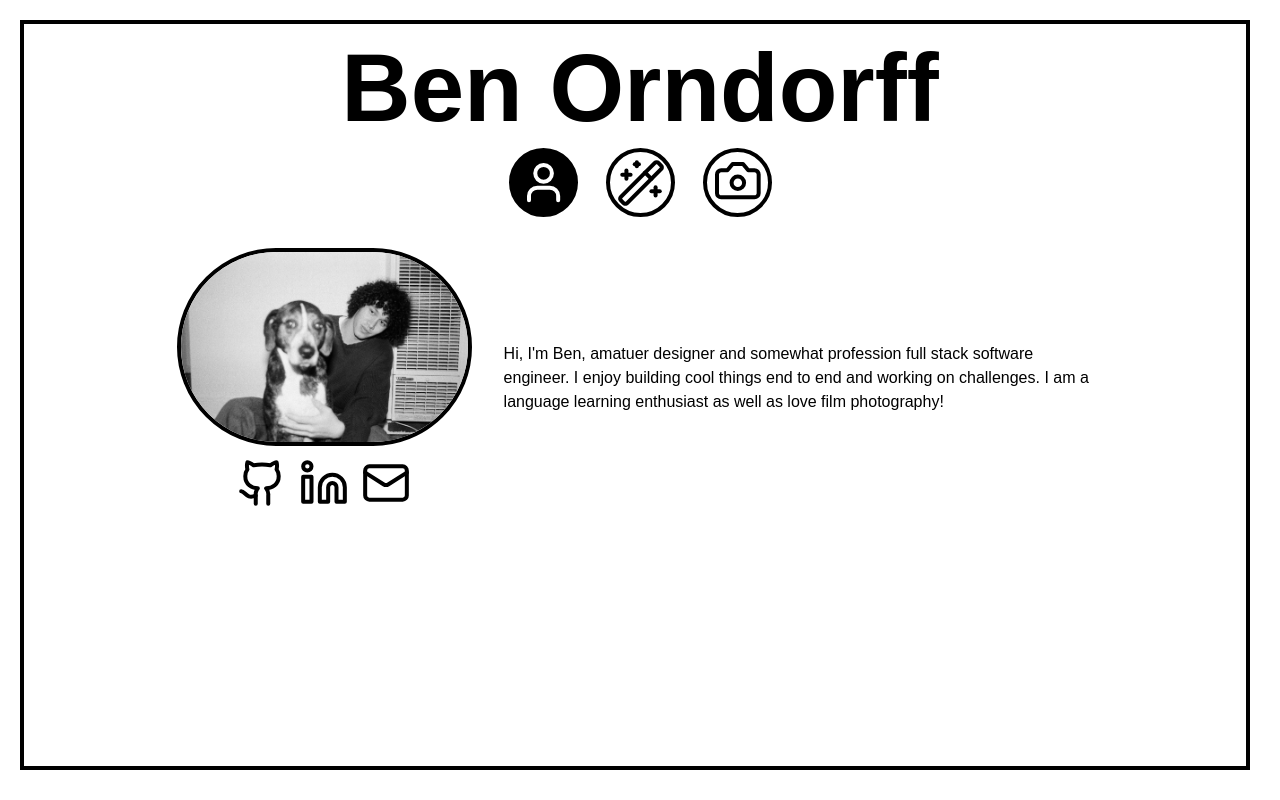
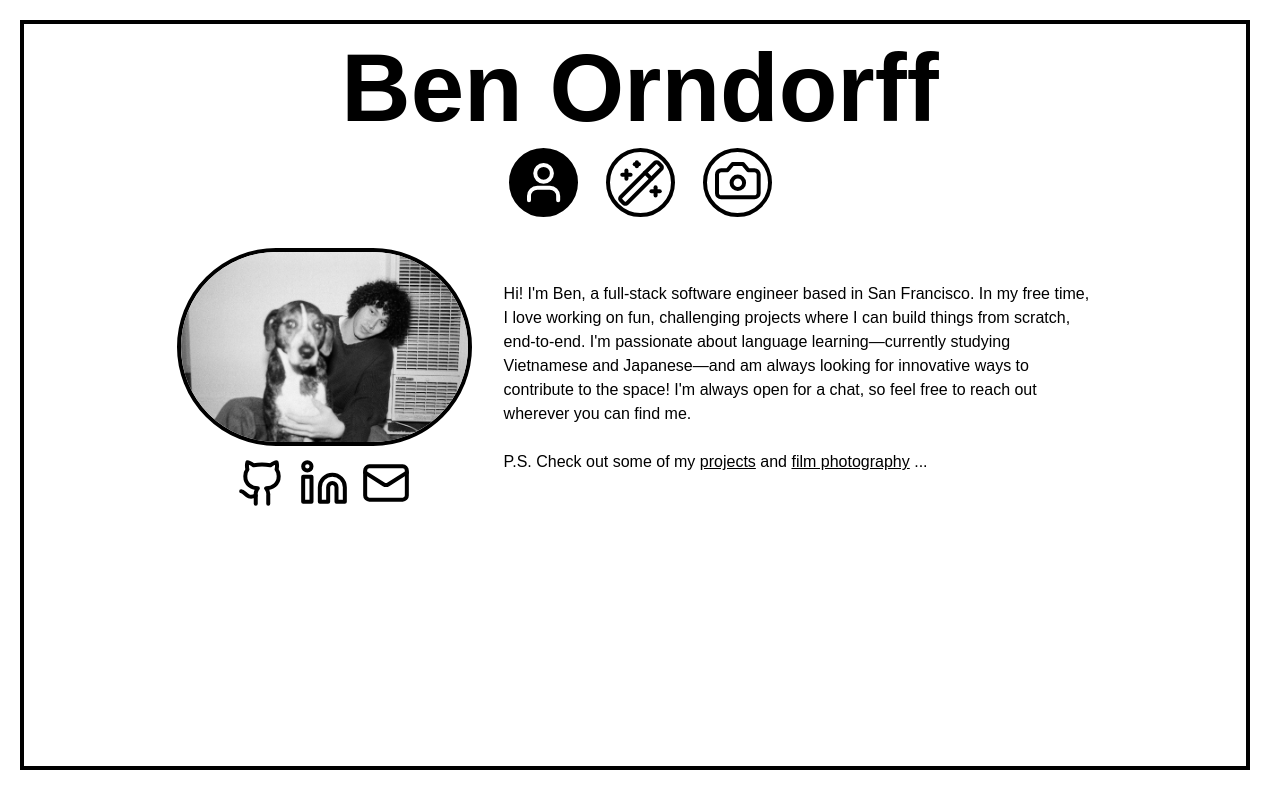
Before and after one commit to btorndorff/dev-portfolio, a React (Create React App) app: page / in a window 1280 px wide. Both pictures are taken after a click on the picture 543 px from the left and 454 px from the top of the page. Built offline with nearby package versions, Linux system fonts and the light colour scheme.

Commit message:
updated copy and small fun things

```diff
--- a/public/index.html
+++ b/public/index.html
@@ -28,6 +28,11 @@
   <body>
     <noscript>You need to enable JavaScript to run this app.</noscript>
     <div id="root"></div>
+    <script
+      async
+      src="https://platform.twitter.com/widgets.js"
+      charset="utf-8"
+    ></script>
     <!--
       This HTML file is a template.
       If you open it directly in the browser, you will see an empty page.
--- a/src/components/About.tsx
+++ b/src/components/About.tsx
@@ -1,6 +1,12 @@
-import React from "react";
+import React, { useState } from "react";
 
-const About = () => {
+const About = ({
+  setSelectedPage,
+}: {
+  setSelectedPage: (page: string) => void;
+}) => {
+  const [hovered, setHovered] = useState(false);
+
   const handleRedirect = (url: string) => {
     window.open(url, "_blank");
   };
@@ -34,20 +40,44 @@ const About = () => {
             }
           />
           <img
-            src="/icons/mail.svg"
+            src={`/icons/mail${hovered ? "-open" : ""}.svg`}
             alt="email"
             className="cursor-pointer"
             onClick={() => handleRedirect("mailto:btorndorff@gmail.com")}
+            onMouseEnter={() => setHovered(true)}
+            onMouseLeave={() => setHovered(false)}
           />
         </div>
       </div>
 
-      <p className="text-left w-full md:w-2/3 self-center">
-        Hi, I'm Ben, amatuer designer and somewhat profession full stack
-        software engineer. I enjoy building cool things end to end and working
-        on challenges. I am a language learning enthusiast as well as love film
-        photography!
-      </p>
+      <div className="text-left w-full md:w-2/3 self-center">
+        <p>
+          Hi! I'm Ben, a full-stack software engineer based in San Francisco. In
+          my free time, I love working on fun, challenging projects where I can
+          build things from scratch, end-to-end. I'm passionate about language
+          learning—currently studying Vietnamese and Japanese—and am always
+          looking for innovative ways to contribute to the space! I'm always
+          open for a chat, so feel free to reach out wherever you can find me.
+        </p>
+        <br />
+        <p>
+          P.S. Check out some of my{" "}
+          <span
+            className="cursor-pointer underline"
+            onClick={() => setSelectedPage("projects")}
+          >
+            projects
+          </span>{" "}
+          and{" "}
+          <span
+            className="cursor-pointer underline"
+            onClick={() => setSelectedPage("photgraphy")}
+          >
+            film photography
+          </span>{" "}
+          ...
+        </p>
+      </div>
     </div>
   );
 };
--- /dev/null
+++ b/src/components/Projects/LangCard.tsx
@@ -0,0 +1,59 @@
+import React from "react";
+
+const LangCard = () => {
+  return (
+    <div className="flex flex-col md:flex-row w-full px-4">
+      {/* Left Side - Video */}
+      <div className="w-full md:w-1/2 flex flex-col items-center">
+        <div className="w-full h-64 bg-gray-200">
+          <video
+            className="w-full h-full object-cover"
+            controls
+            src="https://res.cloudinary.com/dcdfuucla/video/upload/v1724911203/dev-portfolio/rprhwkcpiiayosofbqsr.mov"
+          />
+        </div>
+      </div>
+
+      <div className="w-full md:w-1/2 flex flex-col justify-center items-center px-4 font-light">
+        <div>
+          <p>
+            LangCard is a personal project I've been working on to help my
+            language learning + explore OpenAI's tools. It allows users to
+            generate flashcards from audio in the language they are learning.
+            The flashcards can be exported and used in applications like Quizlet
+            or Anki.
+          </p>
+          <p className="mt-2">
+            The process works as follows: <strong>Whisper → GPT → TTS</strong>.
+          </p>
+          <p className="mt-2">
+            Check it out here:{" "}
+            <a
+              href="https://lang-card.pages.dev"
+              target="_blank"
+              rel="noopener noreferrer"
+              className="underline"
+            >
+              lang-card.pages.dev
+            </a>
+          </p>
+        </div>
+        <div className="mt-2">
+          <a
+            href="https://github.com/btorndorff"
+            target="_blank"
+            rel="noopener noreferrer"
+          >
+            <img
+              src="/icons/github.svg"
+              alt="GitHub"
+              className="w-6 h-6 cursor-pointer"
+            />
+          </a>
+        </div>
+      </div>
+    </div>
+  );
+};
+
+export default LangCard;
--- a/src/components/ProjectItem.tsx
+++ b/src/components/Projects/ProjectItem.tsx
@@ -1,17 +1,17 @@
 import React from "react";
 
-interface ProjectItemProps {
+const ProjectItem = ({
+  title,
+  isOpen,
+  toggleItem,
+  children,
+  wip,
+}: {
   title: string;
   isOpen: boolean;
   toggleItem: () => void;
   children: React.ReactNode;
-}
-
-const ProjectItem: React.FC<ProjectItemProps> = ({
-  title,
-  isOpen,
-  toggleItem,
-  children,
+  wip: boolean;
 }) => {
   return (
     <div className="border-t-4 border-black">
@@ -19,7 +19,15 @@ const ProjectItem: React.FC<ProjectItemProps> = ({
         className="flex justify-between items-center text-black p-2 md:p-4 cursor-pointer transition duration-500 ease-in-out"
         onClick={toggleItem}
       >
-        <span className="text-xl md:text-2xl font-semibold">{title}</span>
+        <div className="flex items-center gap-2">
+          {wip && (
+            <span className="bg-black text-white text-xs px-2 py-2 rounded-[25px] flex items-center gap-1">
+              <img src="/icons/hammer.svg" alt="Building" className="w-4 h-4" />
+              In Progress
+            </span>
+          )}
+          <span className="text-xl md:text-2xl font-semibold">{title}</span>
+        </div>
         <span className="text-xl md:text-2xl font-bold">
           {isOpen ? "-" : "+"}
         </span>
--- a/src/components/Projects.tsx
+++ b/src/components/Projects/Projects.tsx
@@ -1,10 +1,12 @@
 import React, { useState } from "react";
 import ProjectItem from "./ProjectItem.tsx";
 import ProjectContent from "./ProjectContent.tsx";
+import LangCard from "./LangCard.tsx";
 
 interface Project {
   title: string;
   component: React.ReactNode;
+  wip: boolean;
 }
 
 const Projects: React.FC = () => {
@@ -23,7 +25,8 @@ const Projects: React.FC = () => {
   const projects: Project[] = [
     {
       title: "Lang Card - AI Generated Flashcards",
-      component: <ProjectContent content="blah blah blah" />,
+      component: <LangCard />,
+      wip: true,
     },
   ];
 
@@ -35,6 +38,7 @@ const Projects: React.FC = () => {
           title={project.title}
           isOpen={openItems.includes(index)}
           toggleItem={() => toggleItem(index)}
+          wip={project.wip}
         >
           {project.component}
         </ProjectItem>
--- a/src/pages/Home.tsx
+++ b/src/pages/Home.tsx
@@ -2,7 +2,7 @@ import React, { useState } from "react";
 import Navbar from "../components/Navbar.tsx";
 import About from "../components/About.tsx";
 import Photography from "../components/Photography.tsx";
-import Projects from "../components/Projects.tsx";
+import Projects from "../components/Projects/Projects.tsx";
 
 const Home = () => {
   const [selectedPage, setSelectedPage] = useState("home");
@@ -12,7 +12,9 @@ const Home = () => {
       <Navbar selectedPage={selectedPage} setSelectedPage={setSelectedPage} />
       <div className="relative m-5 h-[calc(100vh-50px)] w-[calc(100vw-50px)] border-4 border-black">
         <div className="flex flex-col items-center h-full w-full overflow-hidden pt-48 md:pt-56">
-          {selectedPage === "about" && <About />}
+          {selectedPage === "about" && (
+            <About setSelectedPage={setSelectedPage} />
+          )}
           {selectedPage === "projects" && <Projects />}
           {selectedPage === "photography" && <Photography />}
         </div>
```
Also changed, not shown: public/icons/cog.svg (added), public/icons/hammer.svg (added), src/components/Projects/ProjectContent.tsx (renamed from src/components/ProjectContent.tsx).
